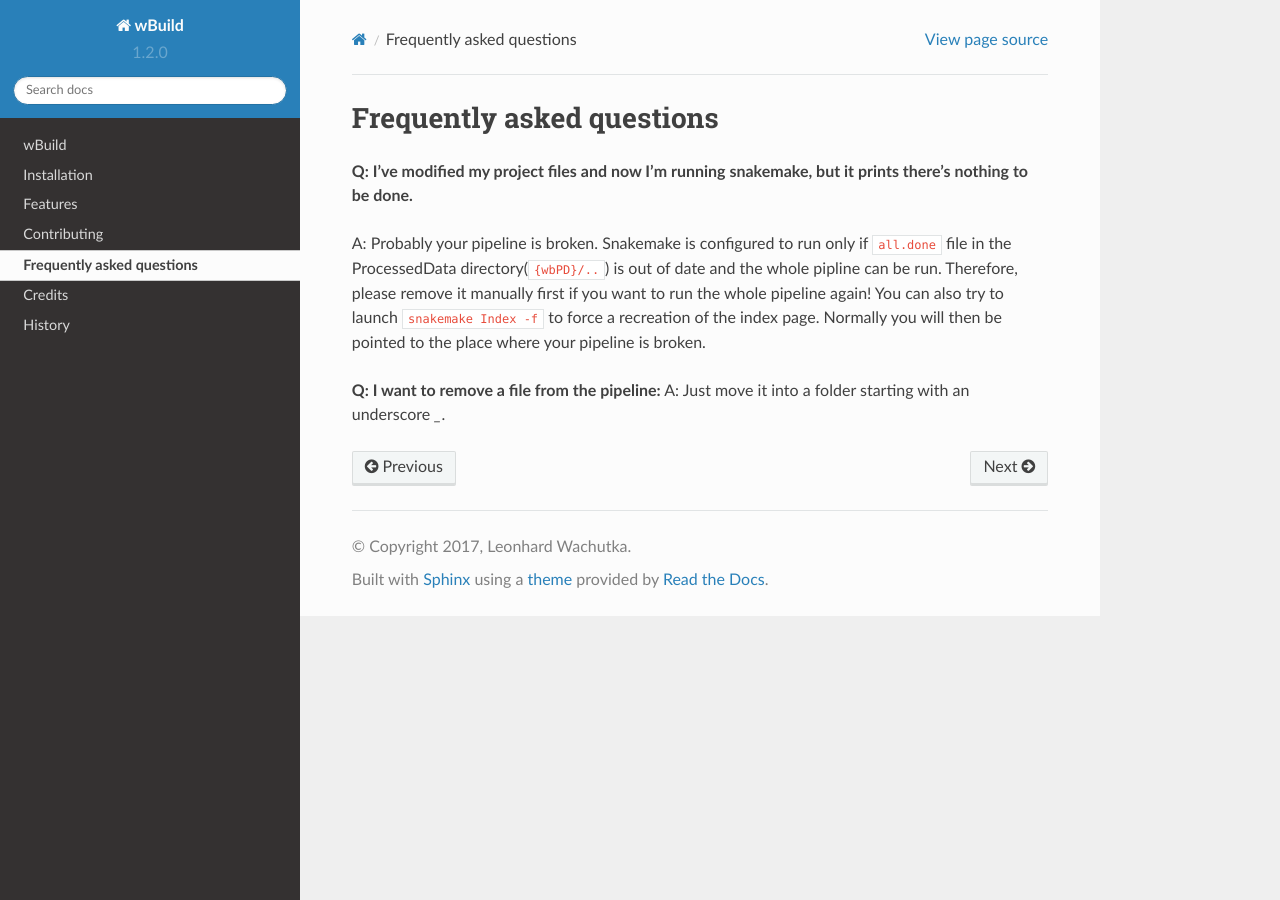
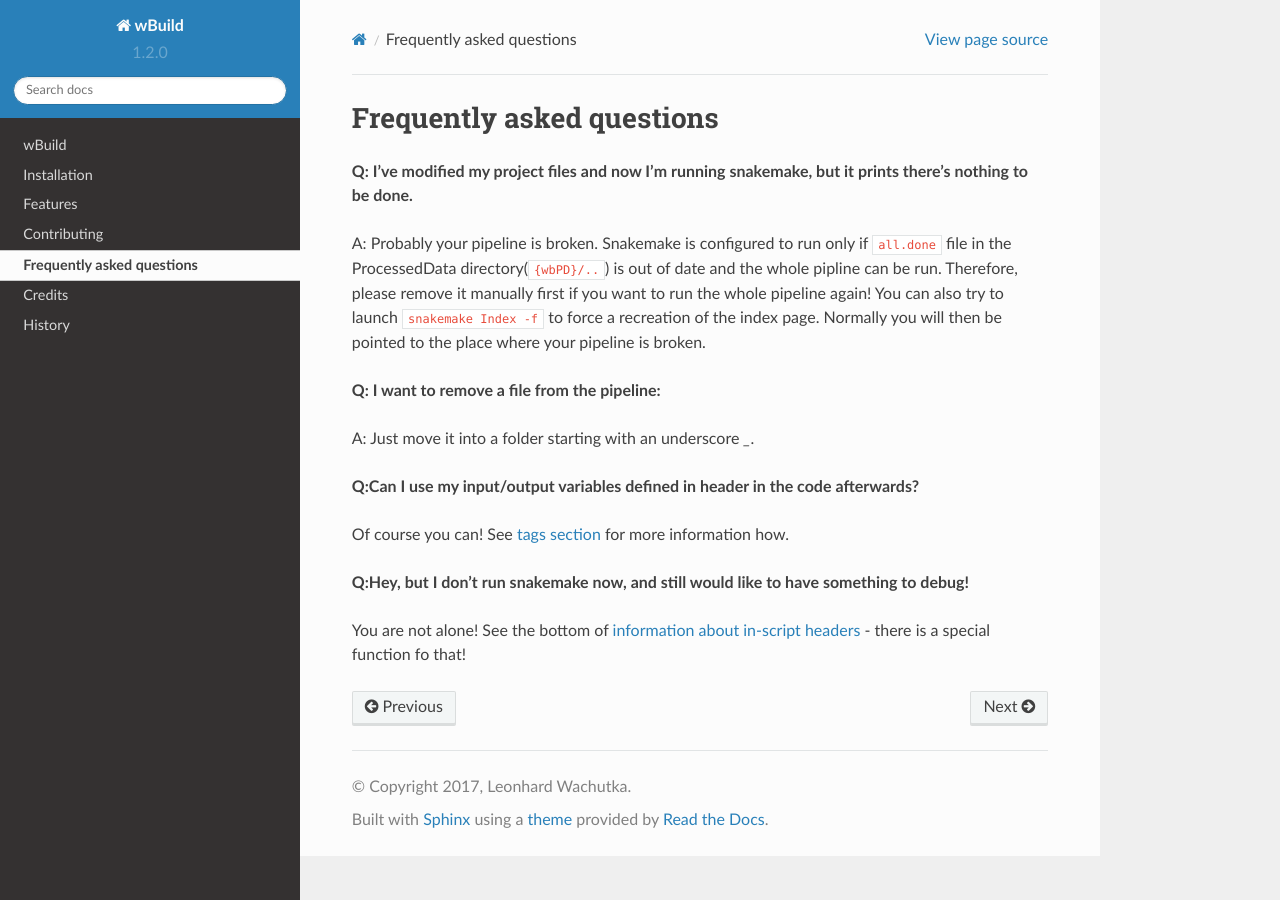
Before and after one commit to gagneurlab/wBuild, a Sphinx documentation site: the page built from docs/faq.rst, in a window 1280 px wide. Built offline with Sphinx 7.4.7 and the Read the Docs theme 2.0.0, drawn with Linux system fonts in a browser that asks for light colours.

Commit message:
Update faq.rst

```diff
--- a/docs/faq.rst
+++ b/docs/faq.rst
@@ -9,4 +9,13 @@ Therefore, please remove it manually first if you want to run the whole pipeline
 to force a recreation of the index page. Normally you will then be pointed to the place where your pipeline is broken.
 
 **Q: I want to remove a file from the pipeline:**
+
 A: Just move it into a folder starting with an underscore `_`.
+
+**Q:Can I use my input/output variables defined in header in the code afterwards?**
+
+Of course you can! See :ref:`tags section <specify-input>` for more information how.
+
+**Q:Hey, but I don't run snakemake now, and still would like to have something to debug!**
+
+You are not alone! See the bottom of :ref:`information about in-script headers <yaml-headers>` - there is a special function fo that!
```
